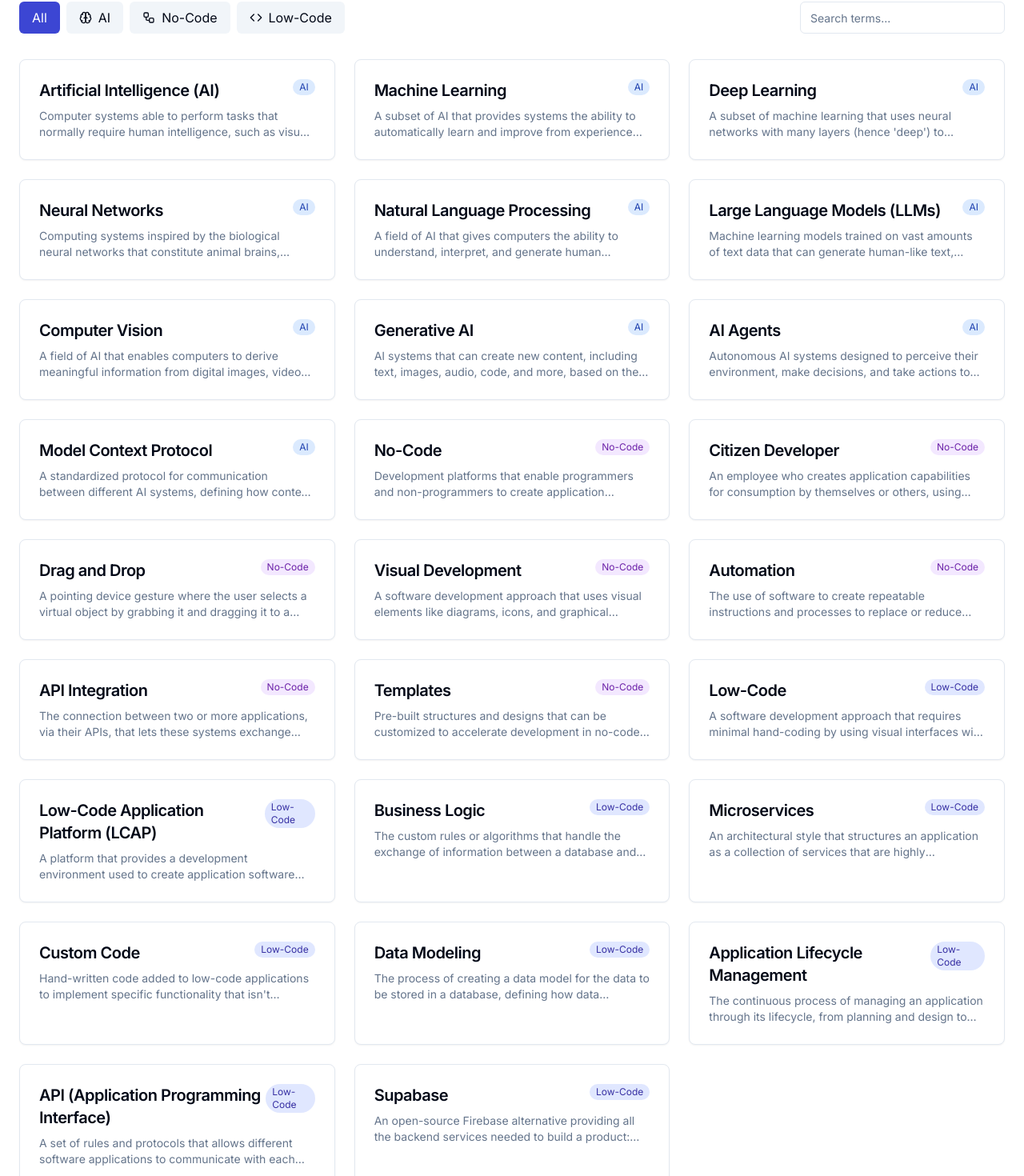
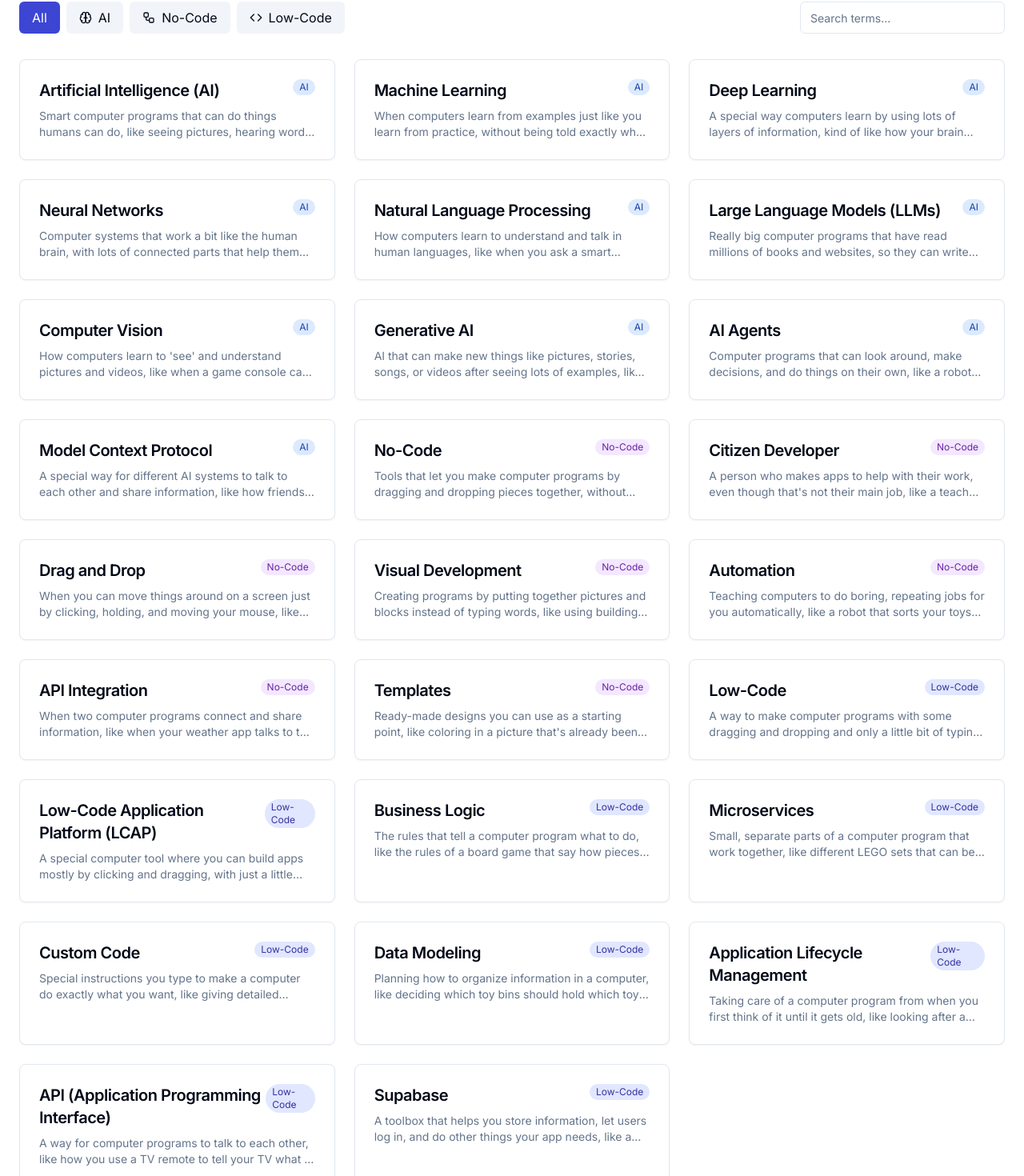
Before and after one commit to Launch-by-Lunch/ai-no-code-lingo-guide, a React (Vite) app: page / in a window 1280 px wide. Shown: the part 166-1636 px from the top of the page at 80% size. Built offline with nearby package versions, Linux system fonts and the light colour scheme.

Commit message:
Refactor: Make definitions kid-friendly
Rewrite glossary definitions for easier understanding.

```diff
--- a/src/data/glossaryTerms.ts
+++ b/src/data/glossaryTerms.ts
@@ -6,70 +6,70 @@ export const glossaryTerms: GlossaryTerm[] = [
   {
     id: "ai",
     term: "Artificial Intelligence (AI)",
-    definition: "Computer systems able to perform tasks that normally require human intelligence, such as visual perception, speech recognition, decision-making, and language translation.",
+    definition: "Smart computer programs that can do things humans can do, like seeing pictures, hearing words, making choices, and translating languages.",
     category: "ai",
     relatedTerms: ["Machine Learning", "Deep Learning", "Neural Networks"]
   },
   {
     id: "ml",
     term: "Machine Learning",
-    definition: "A subset of AI that provides systems the ability to automatically learn and improve from experience without being explicitly programmed.",
+    definition: "When computers learn from examples just like you learn from practice, without being told exactly what to do every time.",
     category: "ai",
     relatedTerms: ["Supervised Learning", "Unsupervised Learning", "Reinforcement Learning"]
   },
   {
     id: "dl",
     term: "Deep Learning",
-    definition: "A subset of machine learning that uses neural networks with many layers (hence 'deep') to analyze various factors of data.",
+    definition: "A special way computers learn by using lots of layers of information, kind of like how your brain has many layers of thinking.",
     category: "ai",
     relatedTerms: ["Neural Networks", "Convolutional Neural Networks", "Recurrent Neural Networks"]
   },
   {
     id: "nn",
     term: "Neural Networks",
-    definition: "Computing systems inspired by the biological neural networks that constitute animal brains, designed to recognize patterns in data.",
+    definition: "Computer systems that work a bit like the human brain, with lots of connected parts that help them learn patterns and recognize things.",
     category: "ai",
     relatedTerms: ["Neurons", "Deep Learning", "Weights"]
   },
   {
     id: "nlp",
     term: "Natural Language Processing",
-    definition: "A field of AI that gives computers the ability to understand, interpret, and generate human language.",
+    definition: "How computers learn to understand and talk in human languages, like when you ask a smart speaker a question and it answers you.",
     category: "ai",
     relatedTerms: ["Text Analysis", "Sentiment Analysis", "Machine Translation"]
   },
   {
     id: "llm",
     term: "Large Language Models (LLMs)",
-    definition: "Machine learning models trained on vast amounts of text data that can generate human-like text, answer questions, translate languages, and more.",
+    definition: "Really big computer programs that have read millions of books and websites, so they can write stories, answer questions, and talk almost like a person.",
     category: "ai",
     relatedTerms: ["GPT", "Transformer Models", "NLP"]
   },
   {
     id: "cv",
     term: "Computer Vision",
-    definition: "A field of AI that enables computers to derive meaningful information from digital images, videos and other visual inputs.",
+    definition: "How computers learn to 'see' and understand pictures and videos, like when a game console can see you moving or a phone recognizes your face.",
     category: "ai",
     relatedTerms: ["Image Recognition", "Object Detection", "Facial Recognition"]
   },
   {
     id: "generative-ai",
     term: "Generative AI",
-    definition: "AI systems that can create new content, including text, images, audio, code, and more, based on their training data.",
+    definition: "AI that can make new things like pictures, stories, songs, or videos after seeing lots of examples, like an art student who learned to paint by studying many paintings.",
     category: "ai",
     relatedTerms: ["Diffusion Models", "GANs", "Text-to-Image"]
   },
   {
     id: "ai-agents",
     term: "AI Agents",
-    definition: "Autonomous AI systems designed to perceive their environment, make decisions, and take actions to achieve specific goals without human intervention.",
+    definition: "Computer programs that can look around, make decisions, and do things on their own, like a robot vacuum that cleans your house without you telling it where to go.",
     category: "ai",
     relatedTerms: ["Autonomous Systems", "Intelligent Agents", "Multi-agent Systems"]
   },
   {
     id: "mcp",
     term: "Model Context Protocol",
-    definition: "A standardized protocol for communication between different AI systems, defining how context, instructions, and data are exchanged between models.",
+    definition: "A special way for different AI systems to talk to each other and share information, like how friends use the same language to understand each other.",
     category: "ai",
     relatedTerms: ["AI Interoperability", "Prompt Engineering", "Context Window"]
   },
@@ -78,49 +78,49 @@ export const glossaryTerms: GlossaryTerm[] = [
   {
     id: "no-code",
     term: "No-Code",
-    definition: "Development platforms that enable programmers and non-programmers to create application software through graphical user interfaces instead of traditional computer programming.",
+    definition: "Tools that let you make computer programs by dragging and dropping pieces together, without having to write code, like building with LEGO bricks instead of writing instructions.",
     category: "no-code",
     relatedTerms: ["Low-Code", "Citizen Development", "Visual Development"]
   },
   {
     id: "citizen-developer",
     term: "Citizen Developer",
-    definition: "An employee who creates application capabilities for consumption by themselves or others, using tools that are not actively forbidden by IT or business units.",
+    definition: "A person who makes apps to help with their work, even though that's not their main job, like a teacher who makes a game to help students learn math.",
     category: "no-code",
     relatedTerms: ["No-Code Development", "Shadow IT", "Business User"]
   },
   {
     id: "drag-and-drop",
     term: "Drag and Drop",
-    definition: "A pointing device gesture where the user selects a virtual object by grabbing it and dragging it to a different location or onto another virtual object.",
+    definition: "When you can move things around on a screen just by clicking, holding, and moving your mouse, like moving a toy from one box to another.",
     category: "no-code",
     relatedTerms: ["Visual Interface", "UI Builder", "Component"]
   },
   {
     id: "visual-development",
     term: "Visual Development",
-    definition: "A software development approach that uses visual elements like diagrams, icons, and graphical interfaces to create applications.",
+    definition: "Creating programs by putting together pictures and blocks instead of typing words, like using building blocks instead of writing down instructions.",
     category: "no-code",
     relatedTerms: ["Visual Programming", "Visual Builder", "GUI"]
   },
   {
     id: "automation",
     term: "Automation",
-    definition: "The use of software to create repeatable instructions and processes to replace or reduce human interaction with IT systems.",
+    definition: "Teaching computers to do boring, repeating jobs for you automatically, like a robot that sorts your toys while you play.",
     category: "no-code",
     relatedTerms: ["Workflow Automation", "Business Process Automation", "RPA"]
   },
   {
     id: "api-integration",
     term: "API Integration",
-    definition: "The connection between two or more applications, via their APIs, that lets these systems exchange data.",
+    definition: "When two computer programs connect and share information, like when your weather app talks to the weather station to tell you if it's going to rain.",
     category: "no-code",
     relatedTerms: ["Webhook", "API Connector", "Integration Platform"]
   },
   {
     id: "templates",
     term: "Templates",
-    definition: "Pre-built structures and designs that can be customized to accelerate development in no-code platforms.",
+    definition: "Ready-made designs you can use as a starting point, like coloring in a picture that's already been drawn for you.",
     category: "no-code",
     relatedTerms: ["Starter Template", "Boilerplate", "Template Library"]
   },
@@ -129,49 +129,49 @@ export const glossaryTerms: GlossaryTerm[] = [
   {
     id: "low-code",
     term: "Low-Code",
-    definition: "A software development approach that requires minimal hand-coding by using visual interfaces with simple logic and drag-and-drop capabilities.",
+    definition: "A way to make computer programs with some dragging and dropping and only a little bit of typing code, like building a model that comes with some instructions but lets you add your own ideas too.",
     category: "low-code",
     relatedTerms: ["No-Code", "Rapid Application Development", "LCAP"]
   },
   {
     id: "lcap",
     term: "Low-Code Application Platform (LCAP)",
-    definition: "A platform that provides a development environment used to create application software through graphical user interfaces instead of traditional hand-coded programming.",
+    definition: "A special computer tool where you can build apps mostly by clicking and dragging, with just a little typing, like a playground with special equipment that helps you build things easily.",
     category: "low-code",
     relatedTerms: ["Development Platform", "IDE", "Visual Development Environment"]
   },
   {
     id: "business-logic",
     term: "Business Logic",
-    definition: "The custom rules or algorithms that handle the exchange of information between a database and user interface in low-code development.",
+    definition: "The rules that tell a computer program what to do, like the rules of a board game that say how pieces can move.",
     category: "low-code",
     relatedTerms: ["Workflow Rules", "Decision Logic", "Business Rules Engine"]
   },
   {
     id: "microservices",
     term: "Microservices",
-    definition: "An architectural style that structures an application as a collection of services that are highly maintainable and testable, loosely coupled, and independently deployable.",
+    definition: "Small, separate parts of a computer program that work together, like different LEGO sets that can be put together to build something bigger.",
     category: "low-code",
     relatedTerms: ["API", "Service-Oriented Architecture", "Containerization"]
   },
   {
     id: "custom-code",
     term: "Custom Code",
-    definition: "Hand-written code added to low-code applications to implement specific functionality that isn't available through the platform's visual tools.",
+    definition: "Special instructions you type to make a computer do exactly what you want, like giving detailed directions to a friend when the map doesn't show everything.",
     category: "low-code",
     relatedTerms: ["Code Extension", "Scripting", "Custom Functions"]
   },
   {
     id: "data-modeling",
     term: "Data Modeling",
-    definition: "The process of creating a data model for the data to be stored in a database, defining how data elements relate to one another.",
+    definition: "Planning how to organize information in a computer, like deciding which toy bins should hold which toys and how they're related.",
     category: "low-code",
     relatedTerms: ["Entity-Relationship Diagram", "Database Schema", "Data Structure"]
   },
   {
     id: "app-lifecycle",
     term: "Application Lifecycle Management",
-    definition: "The continuous process of managing an application through its lifecycle, from planning and design to testing, deployment, and maintenance.",
+    definition: "Taking care of a computer program from when you first think of it until it gets old, like looking after a pet from when it's a baby until it's grown up.",
     category: "low-code",
     relatedTerms: ["DevOps", "CI/CD", "Versioning"]
   },
@@ -180,14 +180,14 @@ export const glossaryTerms: GlossaryTerm[] = [
   {
     id: "api",
     term: "API (Application Programming Interface)",
-    definition: "A set of rules and protocols that allows different software applications to communicate with each other, enabling the exchange of data and functionality between systems.",
+    definition: "A way for computer programs to talk to each other, like how you use a TV remote to tell your TV what to do without having to open it up.",
     category: "low-code",
     relatedTerms: ["REST API", "GraphQL", "Endpoints", "API Gateway"]
   },
   {
     id: "supabase",
     term: "Supabase",
-    definition: "An open-source Firebase alternative providing all the backend services needed to build a product: authentication, database, storage, and serverless functions.",
+    definition: "A toolbox that helps you store information, let users log in, and do other things your app needs, like a magical toybox that has everything you need to build a fort.",
     category: "low-code",
     relatedTerms: ["PostgreSQL", "Authentication", "Database", "Backend as a Service"]
   }
```
